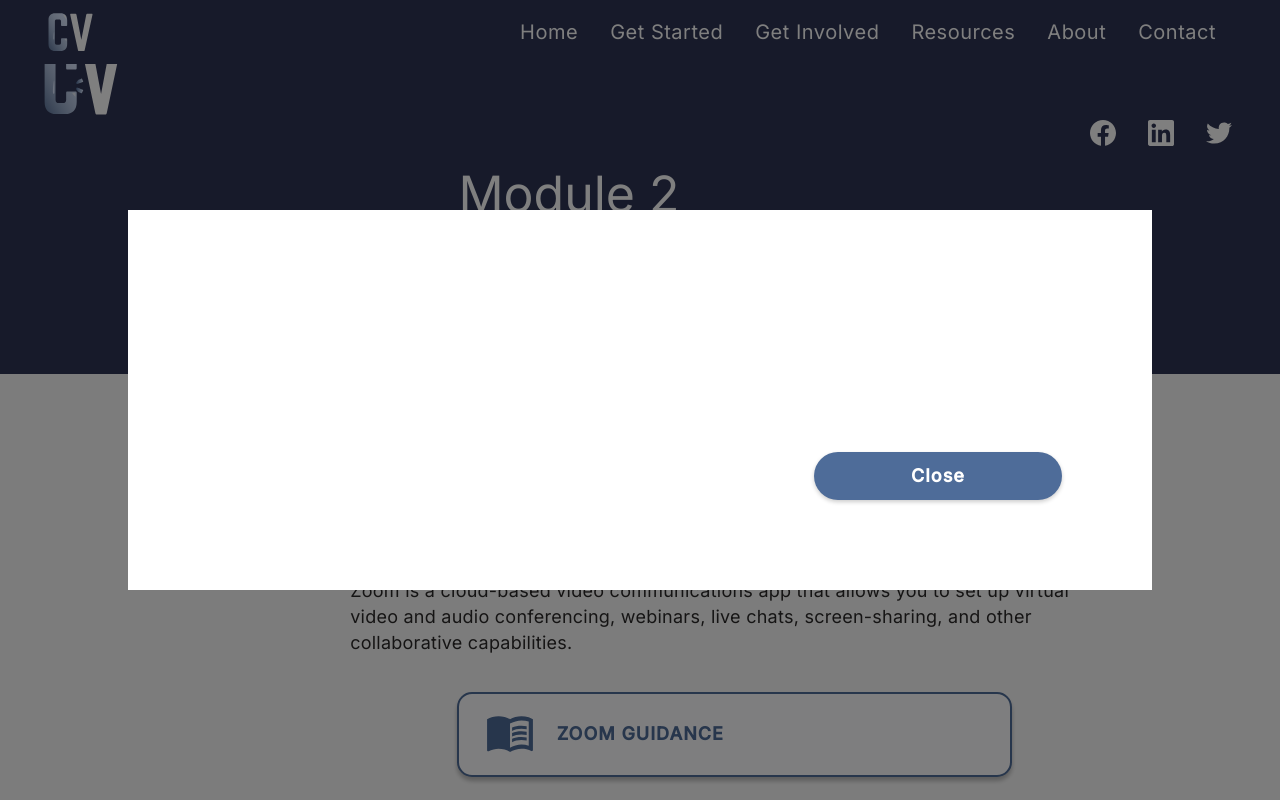
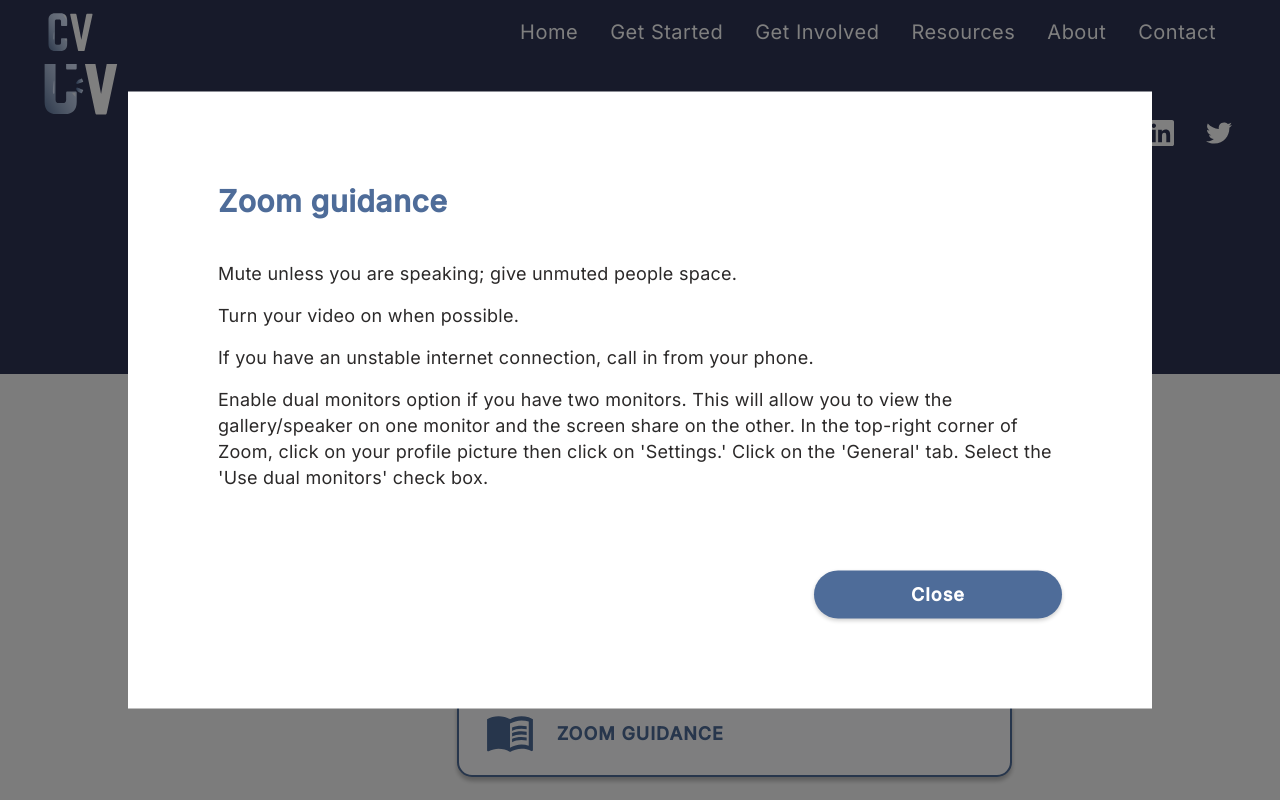
Before and after one commit to openseattle/clearviction-v1, a React (Create React App) app: page /onboarding-mod2 in a window 1280 px wide. Both pictures are taken after a click on the button "ZOOM GUIDANCE". Shown: the top 800 px of the page. Built offline with nearby package versions, Linux system fonts and the light colour scheme.

Commit message:
add modal for mod 2

```diff
--- a/src/Components/Onboarding/ModuleContent.jsx
+++ b/src/Components/Onboarding/ModuleContent.jsx
@@ -41,6 +41,7 @@ function ModuleContent(props) {
         modalTitle,
         modalParagraph2,
         modalParagraph3,
+        modalParagraph4,
     } = props.content;
     const [open, setOpen] = useState(false);
     const handleOpen = () => setOpen(true);
@@ -164,6 +165,9 @@ function ModuleContent(props) {
                     <Typography variant='body2' className={classes.moduleCardBody}>
                         {modalParagraph3}
                     </Typography>
+                    <Typography variant='body2' className={classes.moduleCardBody}>
+                        {modalParagraph4}
+                    </Typography>
                     <Button onClick={handleClose} className={classes.button}>
                         Close
                     </Button>
--- a/src/Pages/Onboarding/OnboardingMod2.jsx
+++ b/src/Pages/Onboarding/OnboardingMod2.jsx
@@ -16,17 +16,20 @@ const headerText =  {
 };
 
 const zoom = {
-    icon: "",
     title: "Zoom",
     subheading: "What is it?",
     paragraph1: "Zoom is a cloud-based video communications app that allows you to set up virtual video and audio conferencing, webinars, live chats, screen-sharing, and other collaborative capabilities.",
     linkTitle: "Zoom Guidance",
     linkIcon: "doc",
     linkLocation: "",
+    modalTitle: "Zoom guidance",
+    modalParagraph1: "Mute unless you are speaking; give unmuted people space.",
+    modalParagraph2: "Turn your video on when possible.",
+    modalParagraph3: "If you have an unstable internet connection, call in from your phone.",
+    modalParagraph4: "Enable dual monitors option if you have two monitors. This will allow you to view the gallery/speaker on one monitor and the screen share on the other. In the top-right corner of Zoom, click on your profile picture then click on 'Settings.' Click on the 'General' tab. Select the 'Use dual monitors' check box.",
 }
 
 const airtable = {
-    icon: "",
     title: "Airtable",
     subheading: "What is it?",
     paragraph1: "Airtable is a database software with a user-friendly interface. We use it as a primary place to organize information, tasks, and keep track of each other’s work.",
@@ -44,7 +47,6 @@ const airtable = {
 }
 
 const slack = {
-    icon: "",
     title: "Airtable",
     subheading: "What is it?",
     paragraph1: "Slack is a collection of chat rooms equipped for threaded conversations, emoji reactions, and app integrations.",
```
